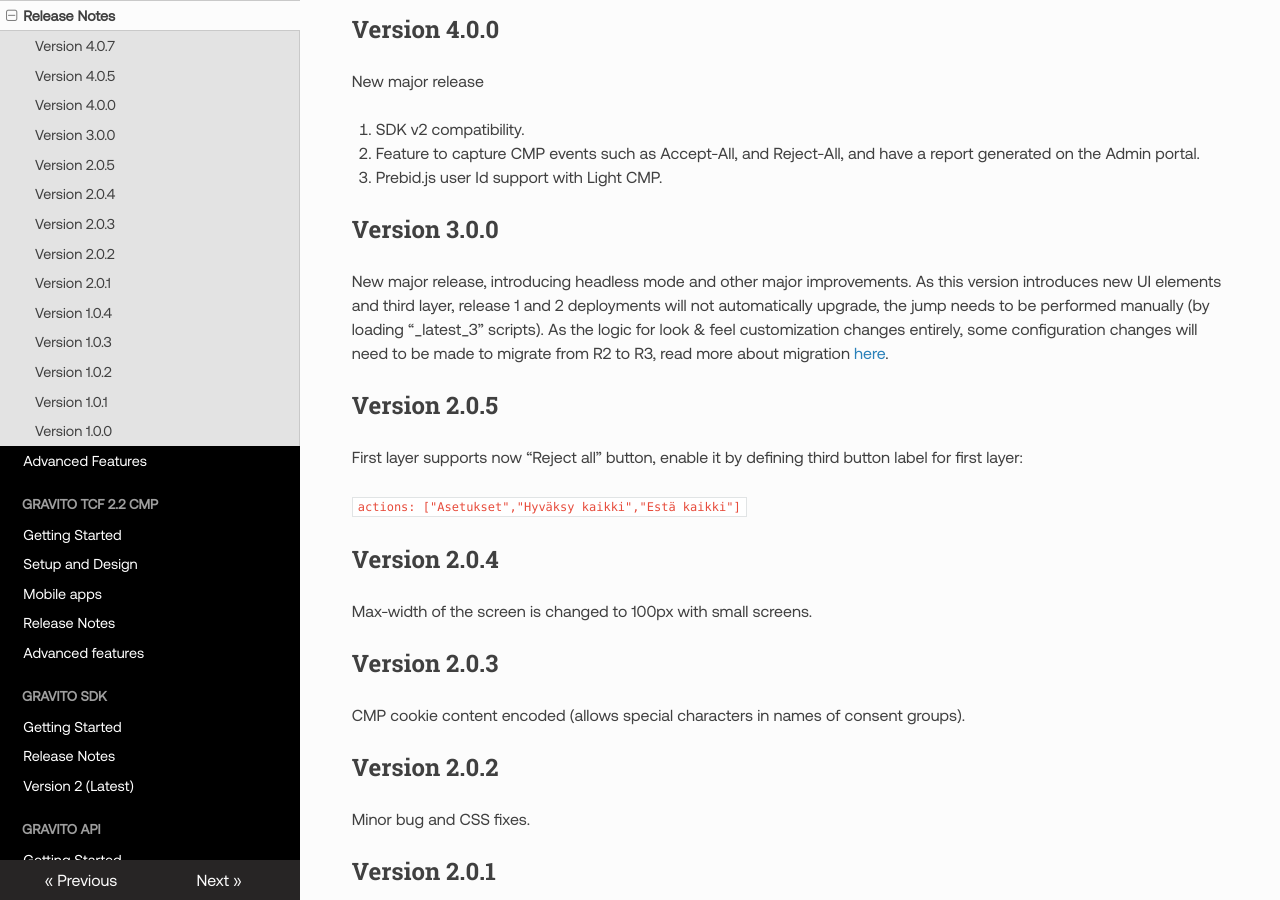
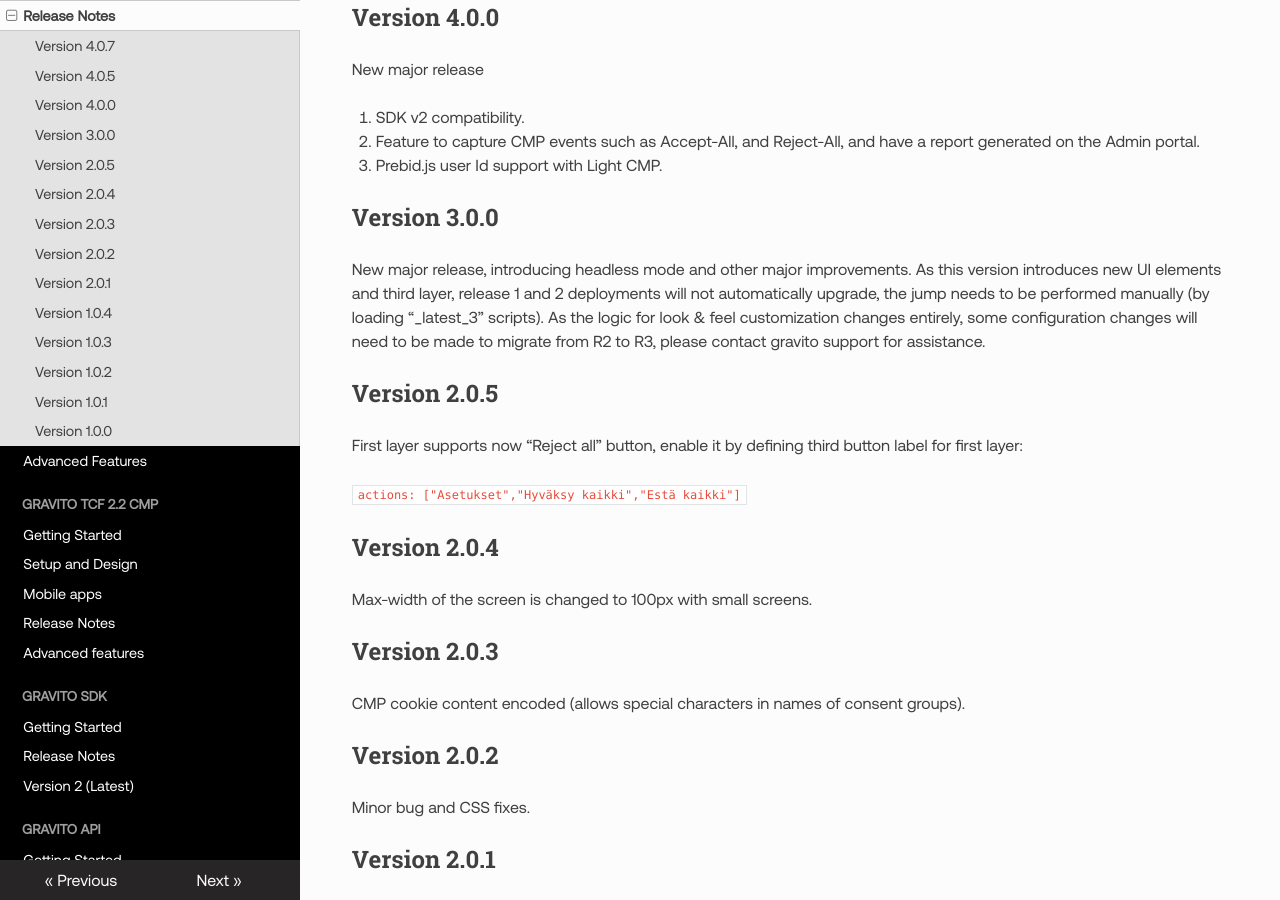
Before and after one commit to GravitoLtd/gravitoltd.github.io, an MkDocs documentation site: the page built from docs/Gravito_Intelligent_CMP/Release_Notes.md, in a window 1280 px wide and 900 px high, scrolled down 978 px. Built offline with MkDocs 1.6.1, drawn with Linux system fonts in a browser that asks for light colours; nearby versions of some CDN libraries.

Commit message:
broken link fixes

```diff
--- a/docs/Gravito_Intelligent_CMP/Release_Notes.md
+++ b/docs/Gravito_Intelligent_CMP/Release_Notes.md
@@ -1,5 +1,4 @@
-Release Notes
-=============
+# Release Notes
 
 Gravito Intelligent CMP release notes.
 
@@ -7,16 +6,13 @@
 
 1.  **Multiple Language Support:**
 
-    *   Light CMP now supports multiple languages within the user interface, offering a more inclusive experience for users worldwide. Users can access a language selection dropdown within the CMP UI, allowing them to translate the interface into their preferred language.
-
-    *   This feature empowers publishers to provide a localized experience, catering to diverse language preferences and improving accessibility for users globally.
+    - Light CMP now supports multiple languages within the user interface, offering a more inclusive experience for users worldwide. Users can access a language selection dropdown within the CMP UI, allowing them to translate the interface into their preferred language.
+    - This feature empowers publishers to provide a localized experience, catering to diverse language preferences and improving accessibility for users globally.
 
 2.  **Google Consent Mode V2 Integration:**
 
-    *   Light CMP now integrates Google Consent Mode V2 functionalities, enabling publishers to leverage advanced consent management features offered by Google. This integration enhances the CMP’s capabilities in managing user consent preferences for data collection and processing, especially for advertising purposes.
-
-    *   With Google Consent Mode V2 support, publishers can align their consent mechanisms with evolving privacy regulations and user expectations, ensuring more nuanced control over data usage. More about the Google Consent Mode V2 is [available here](https://www.gravito.net/docs/google-consent-mode-v2/)
-
+    - Light CMP now integrates Google Consent Mode V2 functionalities, enabling publishers to leverage advanced consent management features offered by Google. This integration enhances the CMP’s capabilities in managing user consent preferences for data collection and processing, especially for advertising purposes.
+    - With Google Consent Mode V2 support, publishers can align their consent mechanisms with evolving privacy regulations and user expectations, ensuring more nuanced control over data usage. More about the Google Consent Mode V2 is [available here](https://www.gravito.net/docs/google-consent-mode-v2/)
 
 ## Version 4.0.5
 
@@ -24,37 +20,30 @@
 
 **New features to our admin portal**
 
-*   Gravito CMP now, supports saving configuration in draft status. Customers can revisit their draft configurations and can make changes to it till they decide to publish it.
+- Gravito CMP now, supports saving configuration in draft status. Customers can revisit their draft configurations and can make changes to it till they decide to publish it.
+- Gravito CMP, provides following deployment options now to make it easy to integrate with your website, customers will get to choose their preferred deployment option and would be guided with the deployment steps.
 
-*   Gravito CMP, provides following deployment options now to make it easy to integrate with your website, customers will get to choose their preferred deployment option and would be guided with the deployment steps.
-
-    *   GTM Template
-
-    *   WordPress plugin
-
-    *   Standard Tag management based deployment
-
+  - GTM Template
+  - WordPress plugin
+  - Standard Tag management based deployment
 
 ## Version 4.0.0
 
 New major release
 
 1.  SDK v2 compatibility.
-
 2.  Feature to capture CMP events such as Accept-All, and Reject-All, and have a report generated on the Admin portal.
-
 3.  Prebid.js user Id support with Light CMP.
-
 
 ## Version 3.0.0
 
-New major release, introducing headless mode and other major improvements. As this version introduces new UI elements and third layer, release 1 and 2 deployments will not automatically upgrade, the jump needs to be performed manually (by loading “\_latest\_3” scripts). As the logic for look & feel customization changes entirely, some configuration changes will need to be made to migrate from R2 to R3, read more about migration [here](https://www.gravito.net/docs/lightcmp/migration-from-r2-to-r3/).
+New major release, introducing headless mode and other major improvements. As this version introduces new UI elements and third layer, release 1 and 2 deployments will not automatically upgrade, the jump needs to be performed manually (by loading “\_latest_3” scripts). As the logic for look & feel customization changes entirely, some configuration changes will need to be made to migrate from R2 to R3, please contact gravito support for assistance.
 
 ## Version 2.0.5
 
 First layer supports now “Reject all” button, enable it by defining third button label for first layer:
 
-`   actions: ["Asetukset","Hyväksy kaikki","Estä kaikki"]   `
+`  actions: ["Asetukset","Hyväksy kaikki","Estä kaikki"]  `
 
 ## Version 2.0.4
 
@@ -76,7 +65,7 @@
 
 Minor bug fixes, cookie setting to support subdomains added. Add following to configuration of CMP:
 
-`   useTopDomain:true   `
+`  useTopDomain:true  `
 
 ## Version 1.0.3
 
@@ -92,12 +81,8 @@
 
 ## Version 1.0.0
 
-*   Fully responsive, mobile optimized UI
-
-*   Presentation, CMP core logic and configuration are separated to allow maximum customization flexibility and deployment strategies
-
-*   Event-driven, user activity (consents, rejections etc.) emits events that can trigger ad/martech tags, data to analytics etc.
-
-*   Localization through configuration file
-
-*   Standard, tested deployment with tag management systems like Google Tag Manager, Tealium iQ and Ensighten
+- Fully responsive, mobile optimized UI
+- Presentation, CMP core logic and configuration are separated to allow maximum customization flexibility and deployment strategies
+- Event-driven, user activity (consents, rejections etc.) emits events that can trigger ad/martech tags, data to analytics etc.
+- Localization through configuration file
+- Standard, tested deployment with tag management systems like Google Tag Manager, Tealium iQ and Ensighten
```
Also changed, not shown: docs/Getting_started/Release_Notes.md (+41 -62 lines), docs/Gravito_Intelligent_CMP/advanced/Light_Cmp_Config_Options.md (+20 -21 lines), docs/Gravito_TCF_2.2_CMP/Release_Notes.md (+22 -26 lines), docs/Try_it_out/Playbooks.md (+2 -3 lines).
